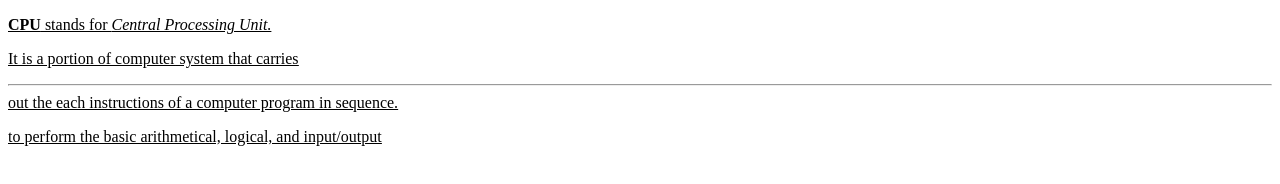
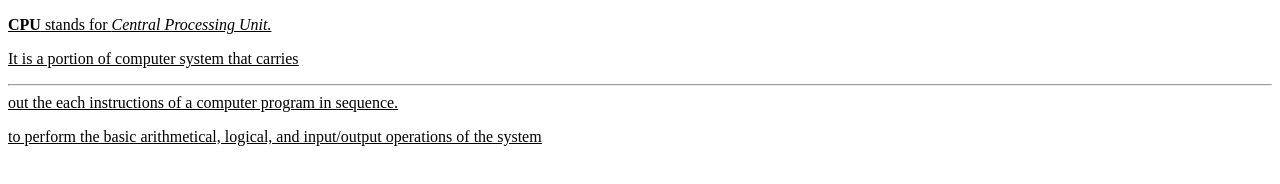
Before and after one commit to iamneo-production/beacbdedfadaeccdfffebaeceaec, a website: page public/index.html in a window 1280 px wide. Drawn offline with Linux system fonts and the light colour scheme.

Commit message:
Backup Commit

```diff
--- a/public/index.html
+++ b/public/index.html
@@ -8,7 +8,7 @@
     <p><u><b>CPU</b> stands for <i>Central Processing Unit.</i><u></p>
     <p>It is a portion of <u>computer</u> system that carries<hr>
         out the each instructions of a <u> computer</u> program in sequence.</p>
-        <p>to perform the basic arithmetical, logical, and input/output
+        <p>to perform the basic arithmetical, logical, and input/output operations of the system
     <link rel="stylesheet" href="style.css" />
 </head>
 <body>
```
